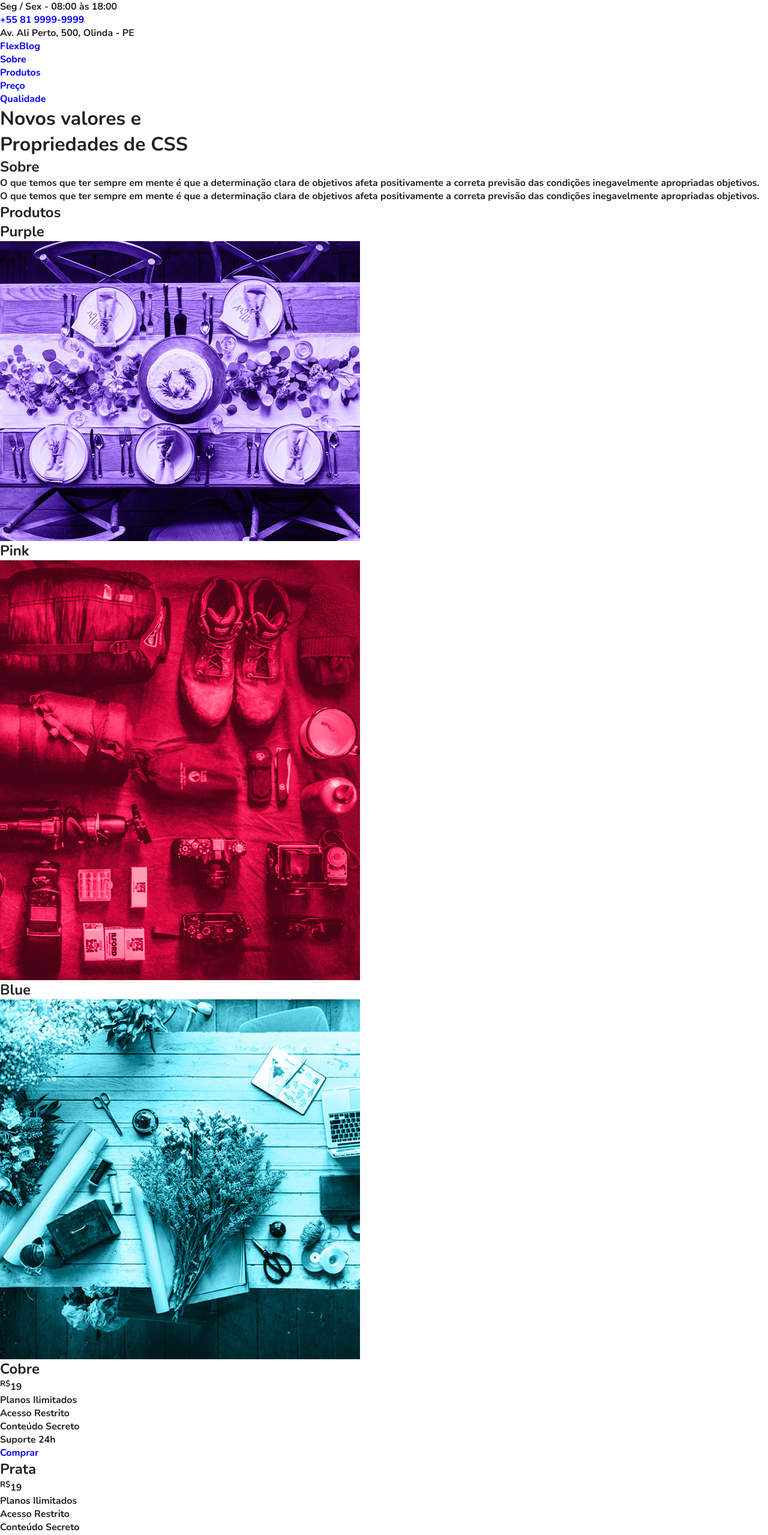
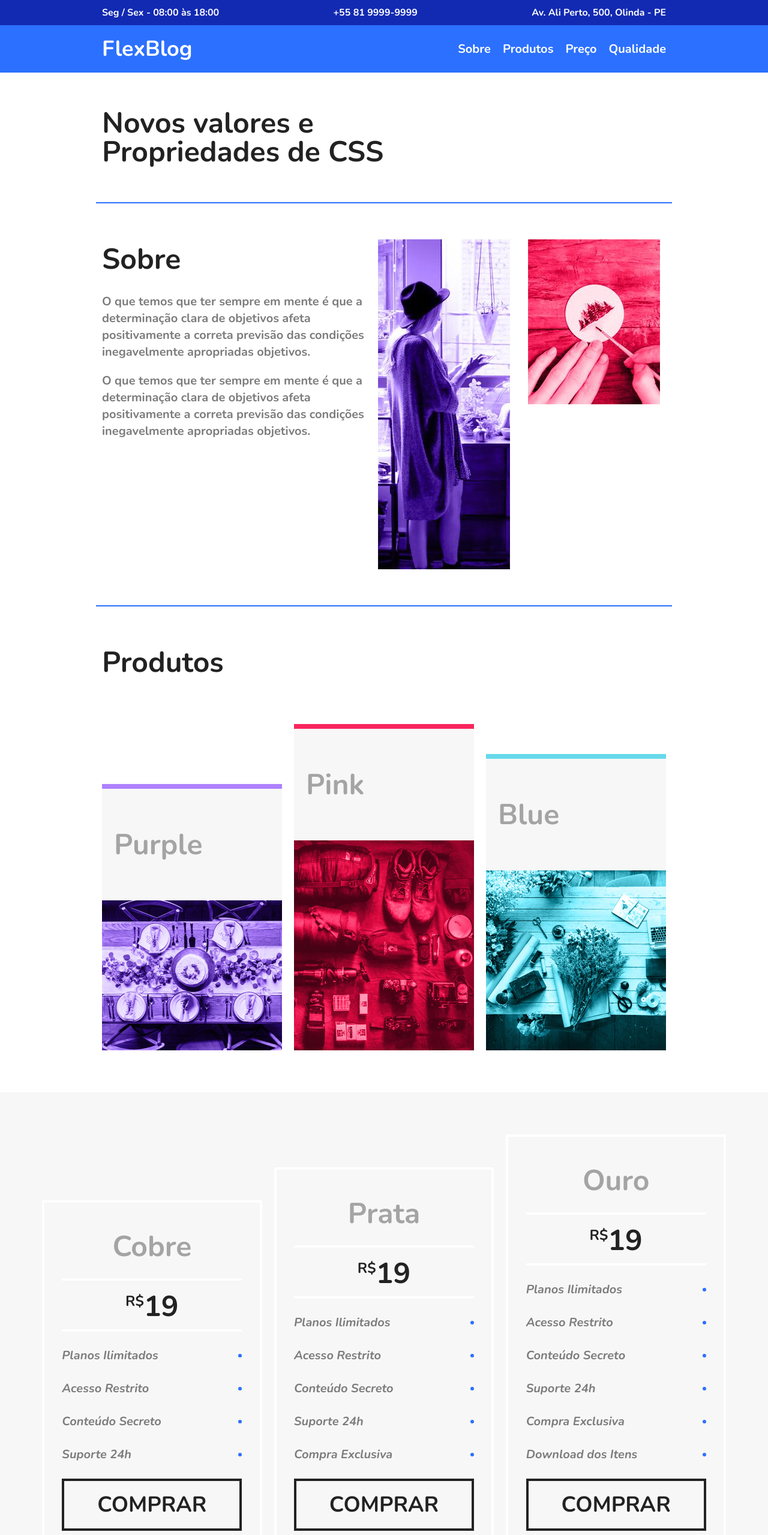
Before and after one commit to leolsrd/FlexBlog-Study, a plain HTML site: page index.html in a window 1280 px wide. Shown: the top 2559 px of the page at 60% size. Drawn offline with nearby package versions, Linux system fonts and the light colour scheme.

Commit message:
feat: Finalizado estilizacao do preco

```diff
--- a/css/style.css
+++ b/css/style.css
@@ -30,3 +30,249 @@ img {
 * {
   box-sizing: border-box;
 }
+
+/* Superinfo */
+
+.superinfo-bg {
+  background: #122ab2;
+  color: white;
+}
+
+.superinfo {
+  max-width: 960px;
+  margin: 0 auto;
+  display: flex;
+  justify-content: space-between;
+  flex-wrap: wrap;
+  padding-top: 10px;
+}
+
+.superinfo p,
+.superinfo a {
+  margin: 0 10px 10px 10px;
+}
+
+.superinfo a {
+  color: white;
+}
+
+/* Menu */
+
+.menu-bg {
+  background: #2c70ff;
+}
+
+.menu {
+  max-width: 960px;
+  margin: 0 auto;
+  padding: 15px 0;
+  display: flex;
+  flex-wrap: wrap;
+  justify-content: space-between;
+  align-items: center;
+}
+
+.menu a {
+  color: white;
+}
+
+.menu-logo a {
+  font-size: 2.25em;
+  font-weight: bold;
+  margin: 0 10px;
+}
+
+.menu-nav ul {
+  display: flex;
+  flex-wrap: wrap;
+}
+
+.menu-nav a {
+  font-size: 1.25em;
+  display: block;
+  padding: 10px;
+}
+
+.menu-nav a:hover {
+  color: #122ab2;
+}
+
+/* Introdução */
+
+.introducao {
+  font-size: 3em;
+  line-height: 1;
+  max-width: 960px;
+  margin: 0 auto;
+  padding: 60px 10px;
+}
+
+/* Sobre */
+
+.sobre {
+  border-top: 2px solid #2c70ff;
+  border-bottom: 2px solid #2c70ff;
+  max-width: 960px;
+  margin: 0 auto;
+  padding: 60px 0;
+  display: flex;
+  flex-wrap: wrap;
+}
+
+.sobre-info {
+  flex: 2 1 300px;
+  margin: 0 10px;
+}
+
+.sobre-info h1 {
+  font-size: 3em;
+  margin-bottom: 0.5em;
+}
+
+.sobre-info p {
+  font-size: 1.25em;
+  line-height: 1.4;
+  margin-bottom: 1em;
+  color: #7c7c7c;
+}
+
+.sobre-img {
+  flex: 1 1 160px;
+  margin: 0 10px;
+}
+
+/* Produtos */
+
+.produtos {
+  max-width: 960px;
+  margin: 60px auto;
+}
+
+.produtos h1 {
+  font-size: 3em;
+  margin: 0 10px 60px 10px;
+}
+
+.produtos-container {
+  display: flex;
+  flex-wrap: wrap;
+  align-items: flex-end;
+}
+
+.produtos-item {
+  flex: 1 1 175px;
+  margin: 10px;
+}
+
+.produtos-item h2 {
+  font-size: 3em;
+  color: #a4a4a4;
+  background: #f7f7f7;
+  padding: 60px 20px;
+}
+
+.purple {
+  border-top: 8px solid #ae81ff;
+}
+
+.pink {
+  border-top: 8px solid #f9265e;
+}
+
+.blue {
+  border-top: 8px solid #66d9eb;
+}
+
+/* Preço */
+
+.preco {
+  background: #f7f7f7;
+  padding: 60px;
+  /* max-width: 960px; */
+  display: flex;
+  flex-wrap: wrap;
+  align-items: flex-end;
+}
+
+.preco-item {
+  flex: 1 1 260px;
+  border: 4px solid white;
+  padding: 20px;
+  margin: 10px;
+}
+
+.preco-item h2 {
+  font-size: 3em;
+  color: #a4a4a4;
+  text-align: center;
+  margin-top: 20px;
+}
+
+.preco-item span {
+  max-width: 300px;
+  margin: 20px auto;
+  display: block;
+  font-size: 3em;
+  text-align: center;
+  font-weight: bold;
+  padding: 10px 0 5px 0;
+  border-top: 4px solid white;
+  border-bottom: 4px solid white;
+}
+
+.preco-item sup {
+  font-size: 1.5rem;
+}
+
+.preco-item ul {
+  max-width: 300px;
+  margin: 20px auto;
+  font-size: 1.25em;
+  line-height: 2;
+  font-style: italic;
+  color: #7c7c7c;
+}
+
+.preco-item li {
+  display: flex;
+  justify-content: space-between;
+  align-items: center;
+  margin-bottom: 15px;
+}
+
+.preco-item li::after {
+  content: "";
+  display: block;
+  width: 6px;
+  height: 6px;
+  background-color: #2c70ff;
+  border-radius: 50%;
+}
+
+.preco-item a {
+  max-width: 300px;
+  display: block;
+  margin: 20px auto;
+  border: 4px solid;
+  color: #222222;
+  text-transform: uppercase;
+  font-weight: bold;
+  font-size: 2.25em;
+  padding: 15px 0;
+  text-align: center;
+}
+
+@media (max-width: 800px) {
+  .preco {
+    padding-left: 10px;
+    padding-right: 10px;
+  }
+
+  .preco .preco-item:nth-child(3) {
+    order: -2;
+  }
+
+  .preco .preco-item:nth-child(2) {
+    order: -1;
+  }
+}
--- a/index.html
+++ b/index.html
@@ -24,10 +24,10 @@
 
   <header class="menu-bg">
     <div class="menu">
-      <div class="menu-log">
+      <div class="menu-logo">
         <a href="#">FlexBlog</a>
       </div>
-      <nav>
+      <nav class="menu-nav">
         <ul>
           <li><a href="#sobre">Sobre</a></li>
           <li><a href="#produtos">Produtos</a></li>
@@ -47,10 +47,10 @@
       <p>O que temos que ter sempre em mente é que a determinação clara de objetivos afeta positivamente a correta previsão das condições inegavelmente apropriadas objetivos.</p>
     </div>
     <div class="sobre-img">
-      <a href="./img/sobre1.jpg" alt="Sobre 1"></a>
+      <img src="./img/sobre1.jpg" alt="Sobre 1">
     </div>
     <div class="sobre-img">
-      <a href="./img/sobre2.jpg" alt="Sobre 2"></a>
+      <img src="./img/sobre2.jpg" alt="Sobre 2">
     </div>
   </section>
 
```
